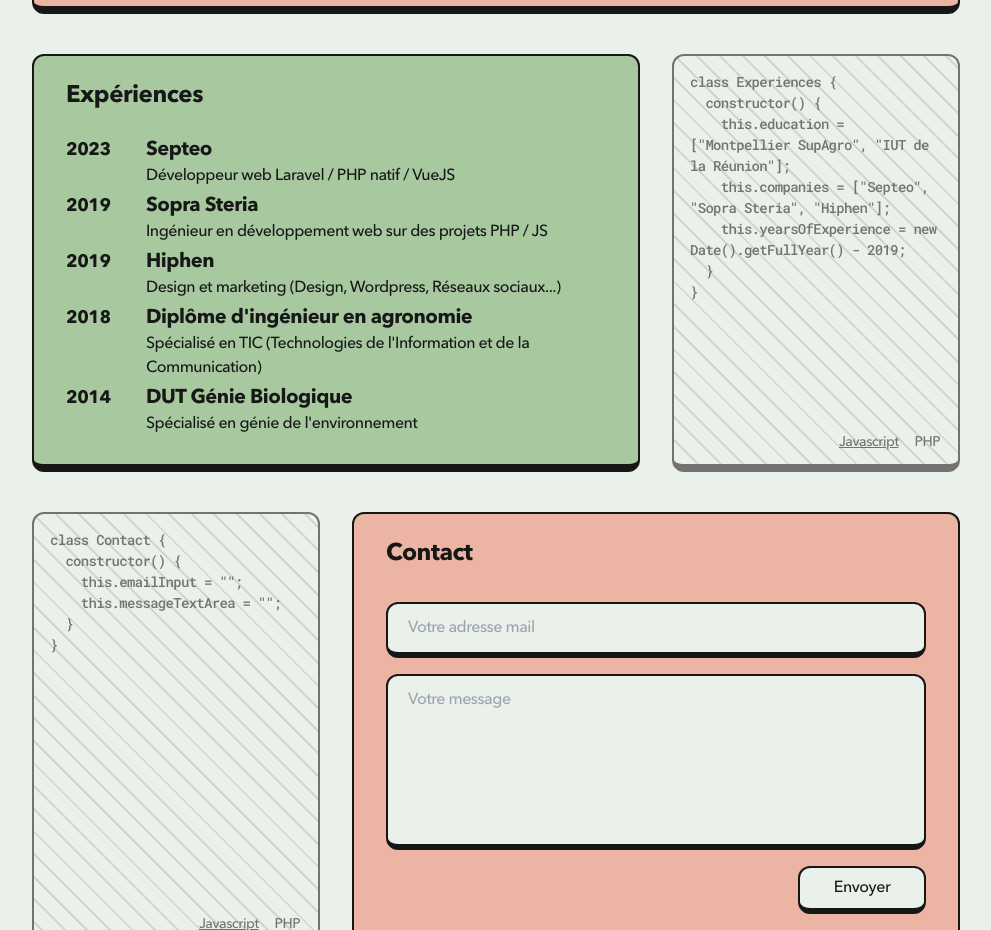
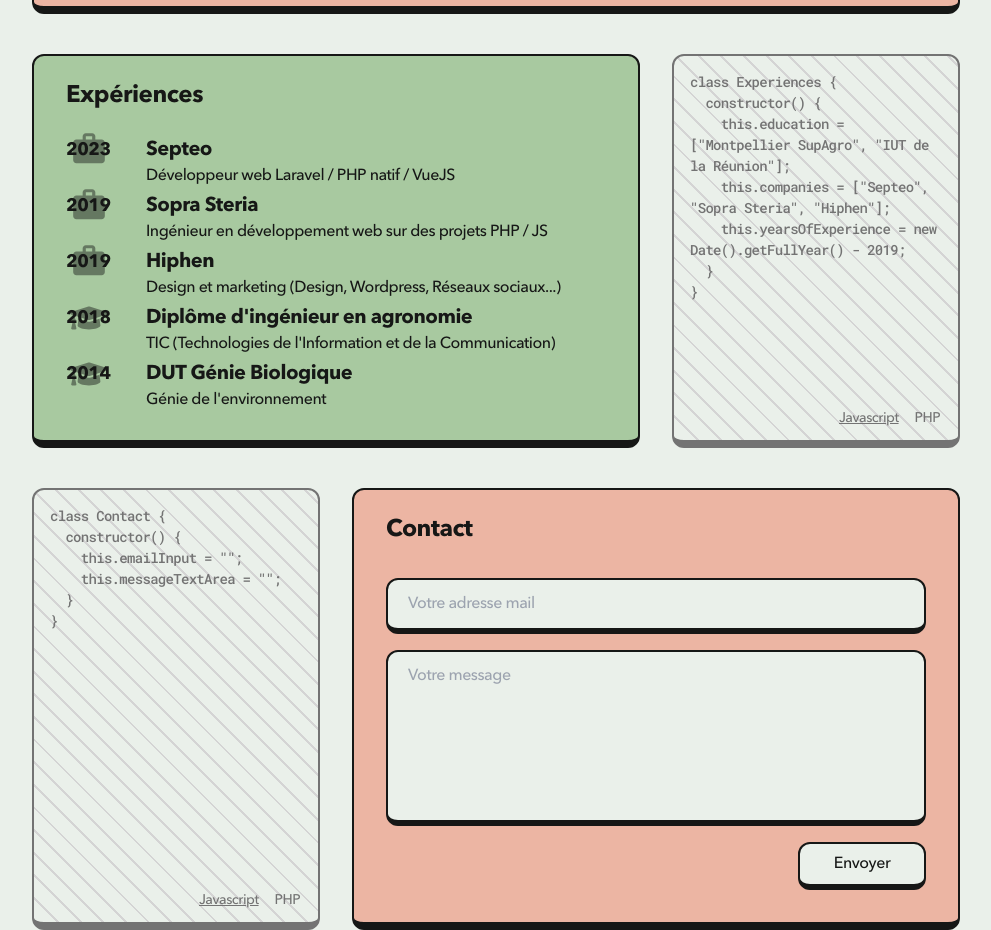
Before and after one commit to Robin-Combeau/portfolio-nextjs, a Next.js app: page / in a window 1280 px wide. Shown: the part 1634-2564 px from the top of the page, without its empty margins (144-1135 px from the left). Built offline with nearby package versions, Linux system fonts and the light colour scheme.

Commit message:
feat experience icons

```diff
--- a/components/page/Experience.tsx
+++ b/components/page/Experience.tsx
@@ -9,6 +9,8 @@
 import { Roboto_Mono } from 'next/font/google'
 import CodeBlock from '../CodeBlock';
 import CodeWrapper from '../CodeWrapper';
+import { FaGraduationCap } from 'react-icons/fa';
+import { MdWork } from "react-icons/md";
 const code = Roboto_Mono({ subsets: ['latin'] });
 
 
@@ -35,6 +37,11 @@
             <ul className="flex flex-col">
               {experiences.map((experience) => (
                 <li key={experience.year} className="flex mb-2 sm:mb-1">
+                  {experience.category === 'school' ? (
+                    <FaGraduationCap size={38} className="mx-[0.25rem] my-[-0.30rem] opacity-45 absolute" />
+                  ) : (
+                    <MdWork size={38} className=" mx-[0.25rem] my-[-0.35rem] opacity-45 absolute" />
+                  )}
                   <span className="font-bold text-base lg:text-lg min-w-[3.6rem] lg:min-w-[5rem]">{experience.year}</span>{" "}
                   <div className="flex flex-wrap flex-col">
                     <p className="font-bold">{experience.name}</p>
--- a/lib/data.ts
+++ b/lib/data.ts
@@ -51,28 +51,33 @@
 export const experiences = [
   {
     year: 2023,
+    category: "work",
     name: "Septeo",
     description: "Développeur web Laravel / PHP natif / VueJS",
   },
   {
     year: 2019,
+    category: "work",
     name: "Sopra Steria",
     description: "Ingénieur en développement web sur des projets PHP / JS",
   },
   {
     year: 2019,
+    category: "work",
     name: "Hiphen",
     description: "Design et marketing (Design, Wordpress, Réseaux sociaux...)",
   },
   {
     year: 2018,
+    category: "school",
     name: "Diplôme d'ingénieur en agronomie",
-    description: "Spécialisé en TIC (Technologies de l'Information et de la Communication)",
+    description: "TIC (Technologies de l'Information et de la Communication)",
   },
   {
-    year: 2014,
+    year: '2014',
+    category: "school",
     name: "DUT Génie Biologique",
-    description: "Spécialisé en génie de l'environnement",
+    description: "Génie de l'environnement",
   }
 ] as const;
 
```
